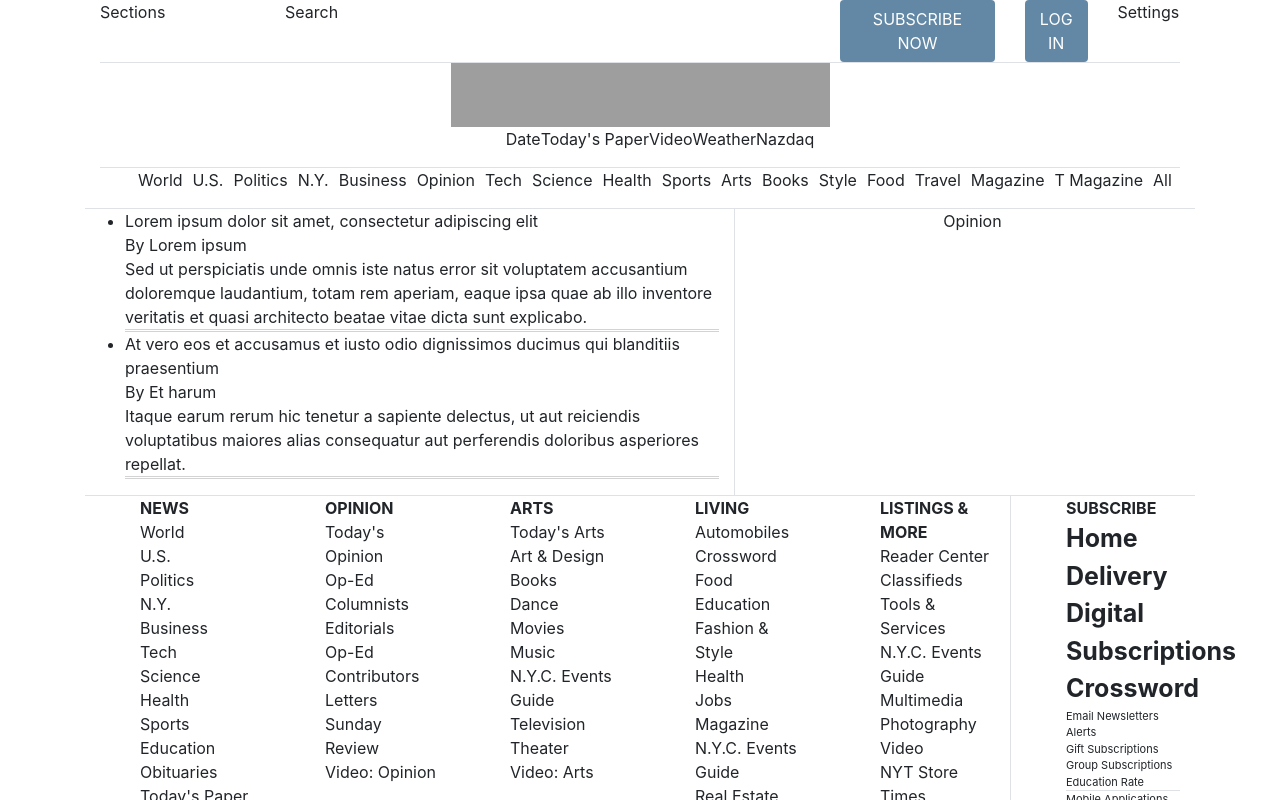
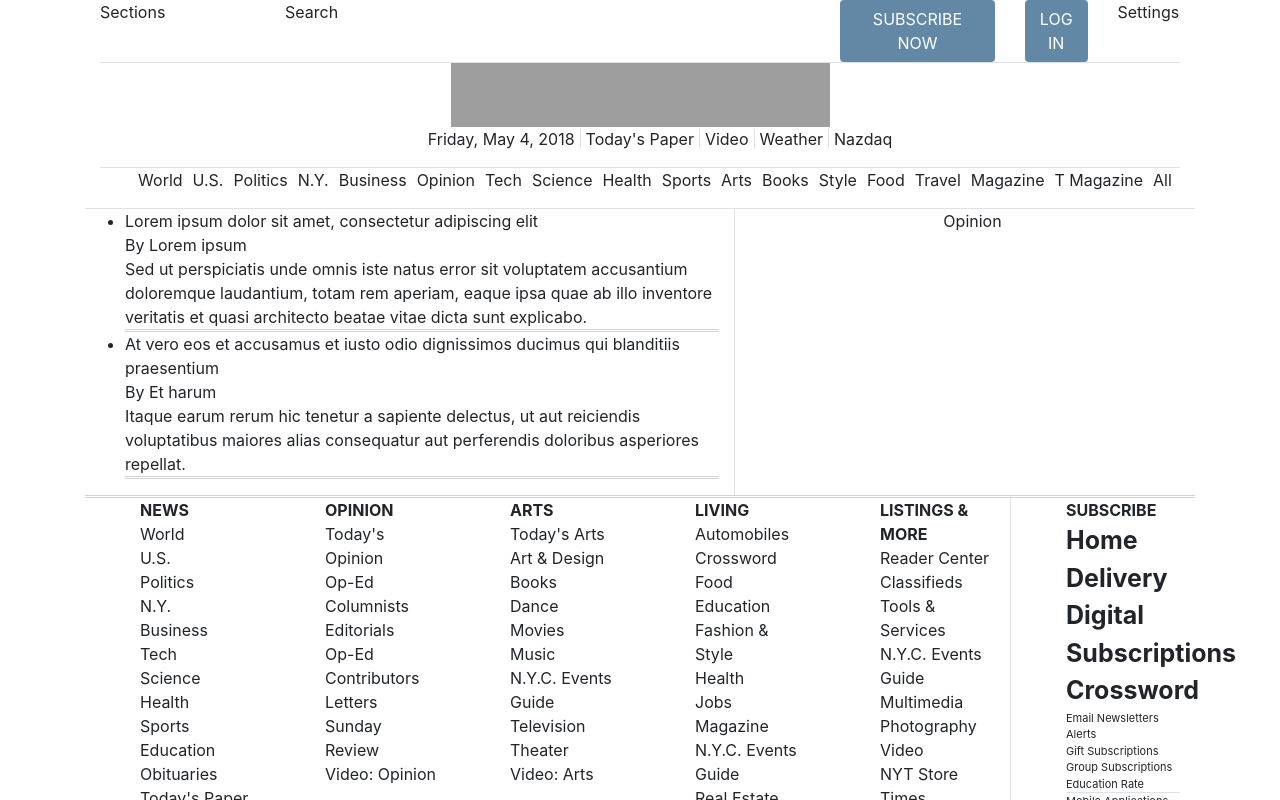
Before and after one commit to kardish515/site-rebuild, an Angular app: page / in a window 1280 px wide. Shown: the top 800 px of the page. Built offline with nearby package versions, Linux system fonts and the light colour scheme; grey boxes are pictures that could not be loaded.

Commit message:
add date functionality to title component

```diff
--- a/src/app/footer/footer.component.css
+++ b/src/app/footer/footer.component.css
@@ -34,3 +34,7 @@ ul{
   font-size: 10px;
   color: grey;
 }
+.top{
+  border-top-style: double;
+  border-color: lightgrey;
+}
--- a/src/app/footer/footer.component.html
+++ b/src/app/footer/footer.component.html
@@ -1,5 +1,5 @@
 <div class="container">
-  <div class="border-top border-bottom row">
+  <div class="top border-bottom row">
     <div class="col-md-2">
       <ul>
         <li class="title">NEWS</li>
--- a/src/app/title/title.component.css
+++ b/src/app/title/title.component.css
@@ -1,4 +1,6 @@
 
 li{
   display: inline;
+  padding-left: 5px;
+  padding-right: 5px;
 }
--- a/src/app/title/title.component.html
+++ b/src/app/title/title.component.html
@@ -4,10 +4,10 @@
   </div>
   <div class="border-bottom d-flex justify-content-center">
     <ul>
-      <li>Date</li>
-      <li>Today's Paper</li>
-      <li>Video</li>
-      <li>Weather</li>
+      <li class="border-right">{{displayDay(date)}}, {{displayMonth(date)}} {{date.getDate()}}, {{date.getFullYear()}}</li>
+      <li class="border-right">Today's Paper</li>
+      <li class="border-right">Video</li>
+      <li class="border-right">Weather</li>
       <li>Nazdaq</li>
     </ul>
   </div>
--- a/src/app/title/title.component.ts
+++ b/src/app/title/title.component.ts
@@ -6,7 +6,51 @@ import { Component, OnInit } from '@angular/core';
   styleUrls: ['./title.component.css']
 })
 export class TitleComponent implements OnInit {
-
+  const date = new Date();
+  displayMonth(date){
+    if(date.getMonth() === 0){
+      return "January";
+    } else if(date.getMonth() === 1){
+      return "February";
+    } else if(date.getMonth() === 2){
+      return "March";
+    } else if(date.getMonth() === 3){
+      return "April";
+    } else if(date.getMonth() === 4){
+      return "May";
+    } else if(date.getMonth() === 5){
+      return "June";
+    } else if(date.getMonth() === 6){
+      return "July";
+    } else if(date.getMonth() === 7){
+      return "August";
+    } else if(date.getMonth() === 8){
+      return "September";
+    } else if(date.getMonth() === 9){
+      return "October";
+    } else if(date.getMonth() === 10){
+      return "November";
+    } else{
+      return "December";
+    }
+  }
+  displayDay(date){
+    if(date.getDay() === 0){
+      return "Sunday";
+    } else if(date.getDay() === 1){
+      return "Monday";
+    } else if(date.getDay() === 2){
+      return "Tuesday";
+    } else if(date.getDay() === 3){
+      return "Wednesday";
+    } else if(date.getDay() === 4){
+      return "Thursday";
+    } else if(date.getDay() === 5){
+      return "Friday";
+    } else if(date.getDay() === 6){
+      return "Saturday";
+    }
+  }
   constructor() { }
 
   ngOnInit() {
```
